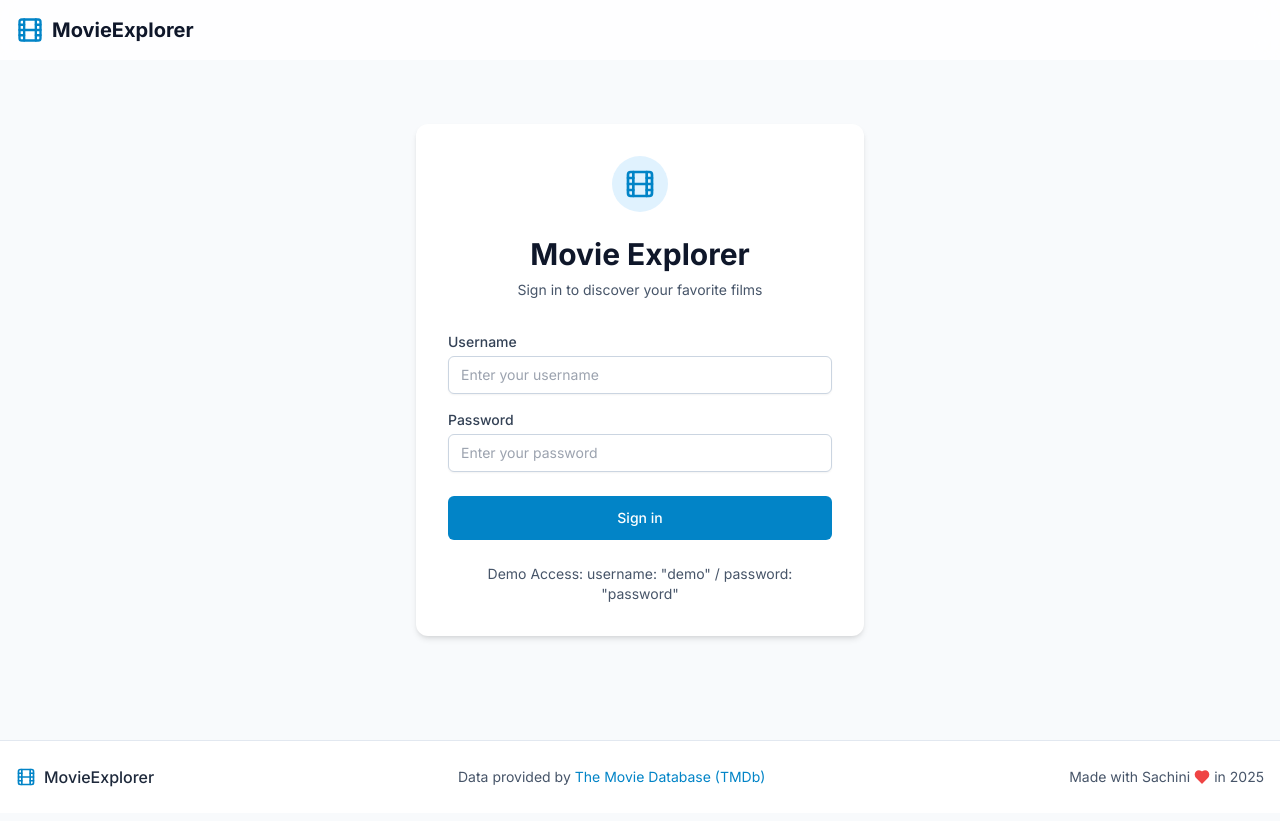
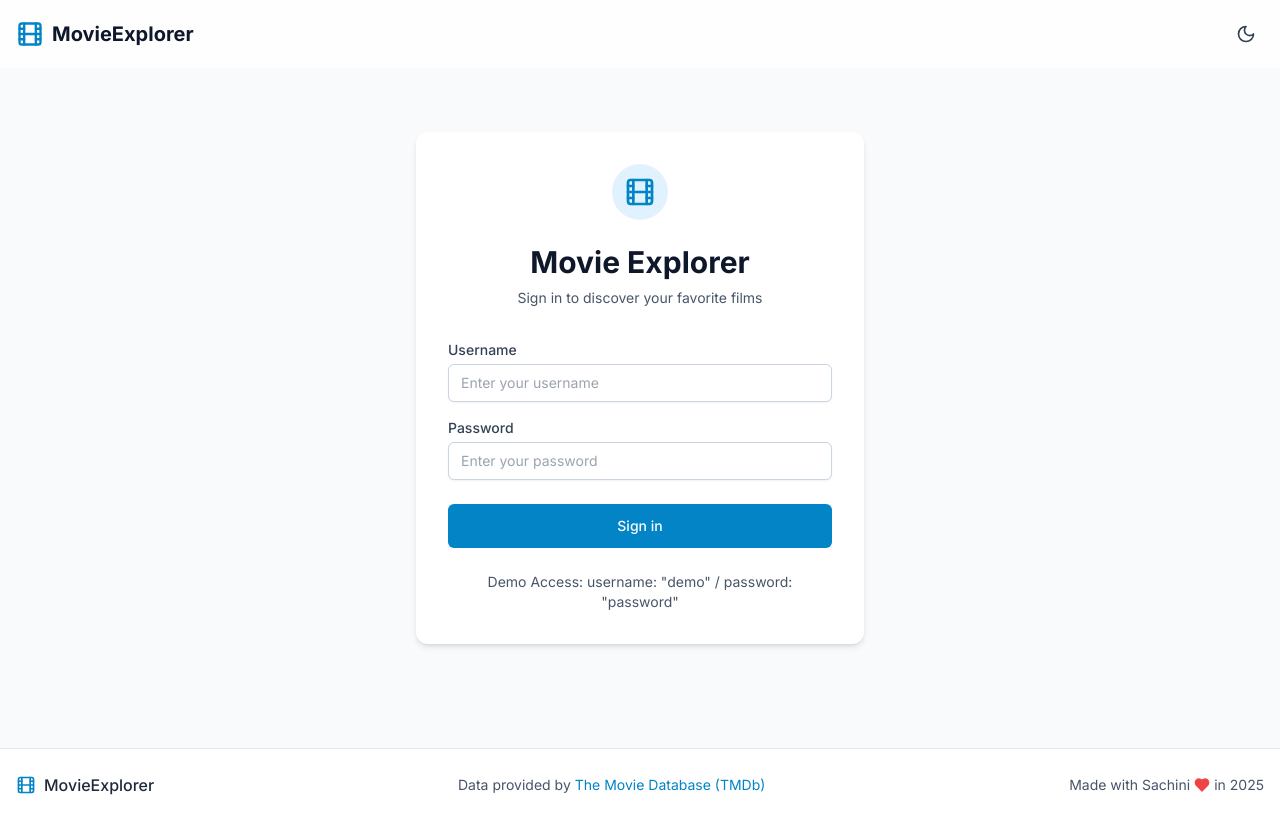
Before and after one commit to ApsaraWitharana/Movie-Explorer-App, a React (Vite) app: page /login in a window 1280 px wide. Built offline with nearby package versions, Linux system fonts and the light colour scheme.

Commit message:
add-movie theam color update dark and light

```diff
--- a/src/components/Navbar.tsx
+++ b/src/components/Navbar.tsx
@@ -1,10 +1,12 @@
 import React, { useState, useEffect } from 'react';
 import { Link, useNavigate, useLocation } from 'react-router-dom';
-import { Film, User, Heart, LogOut, Menu, X } from 'lucide-react';
+import {Film, User, Heart, LogOut, Menu, X, Sun, Moon} from 'lucide-react';
 import { useAuth } from '../contexts/AuthContext';
+import {useTheme} from "../contexts/ThemeContext.tsx";
 
 const Navbar: React.FC = () => {
   const { isAuthenticated, user, logout } = useAuth();
+  const { theme, toggleTheme } = useTheme();
   const navigate = useNavigate();
   const location = useLocation();
   const [isMenuOpen, setIsMenuOpen] = useState(false);
@@ -84,7 +86,14 @@ const Navbar: React.FC = () => {
 
             {/* Actions */}
             <div className="flex items-center">
-
+              {/* Theme Toggle */}
+              <button
+                  onClick={toggleTheme}
+                  className="p-2 text-slate-700 dark:text-slate-300 hover:text-primary-600 dark:hover:text-primary-400 transition-colors"
+                  aria-label={`Switch to ${theme === 'dark' ? 'light' : 'dark'} mode`}
+              >
+                {theme === 'dark' ? <Sun size={20} /> : <Moon size={20} />}
+              </button>
               {/* User Menu (Desktop) */}
               {isAuthenticated && (
                   <div className="hidden md:flex items-center ml-4">
--- /dev/null
+++ b/src/contexts/ThemeContext.tsx
@@ -0,0 +1,91 @@
+import React, { createContext, useContext, useState, useEffect } from 'react';
+
+type Theme = 'light' | 'dark';
+
+interface ThemeContextType {
+  theme: Theme;
+  toggleTheme: () => void;
+}
+
+const ThemeContext = createContext<ThemeContextType | undefined>(undefined);
+
+export const useTheme = () => {
+  const context = useContext(ThemeContext);
+  if (!context) {
+    throw new Error('useTheme must be used within a ThemeProvider');
+  }
+  return context;
+};
+
+interface ThemeProviderProps {
+  children: React.ReactNode;
+}
+
+export const ThemeProvider: React.FC<ThemeProviderProps> = ({ children }) => {
+  // Check local storage for saved theme or use system preference
+  const getSavedTheme = (): Theme => {
+    const savedTheme = localStorage.getItem('theme') as Theme | null;
+
+    if (savedTheme) {
+      return savedTheme;
+    }
+
+    // Check system preference
+    if (window.matchMedia && window.matchMedia('(prefers-color-scheme: dark)').matches) {
+      return 'dark';
+    }
+
+    return 'light';
+  };
+
+  const [theme, setTheme] = useState<Theme>(getSavedTheme);
+
+  // Apply theme to HTML element
+  useEffect(() => {
+    const root = window.document.documentElement;
+
+    if (theme === 'dark') {
+      root.classList.add('dark');
+    } else {
+      root.classList.remove('dark');
+    }
+
+    // Save to localStorage
+    localStorage.setItem('theme', theme);
+  }, [theme]);
+
+  // Listen for system preference changes
+  useEffect(() => {
+    const mediaQuery = window.matchMedia('(prefers-color-scheme: dark)');
+
+    const handleChange = () => {
+      // Only change theme if user hasn't manually set it
+      if (!localStorage.getItem('theme')) {
+        setTheme(mediaQuery.matches ? 'dark' : 'light');
+      }
+    };
+
+    // Initial check
+    handleChange();
+
+    // Add listener
+    if (mediaQuery.addEventListener) {
+      mediaQuery.addEventListener('change', handleChange);
+      return () => mediaQuery.removeEventListener('change', handleChange);
+    }
+
+    // Older browsers
+    mediaQuery.addListener(handleChange);
+    return () => mediaQuery.removeListener(handleChange);
+  }, []);
+
+  const toggleTheme = () => {
+    setTheme(prevTheme => (prevTheme === 'light' ? 'dark' : 'light'));
+  };
+
+  return (
+    <ThemeContext.Provider value={{ theme, toggleTheme }}>
+      {children}
+    </ThemeContext.Provider>
+  );
+};
--- a/src/services/tmdbApi.ts
+++ b/src/services/tmdbApi.ts
@@ -46,3 +46,9 @@ export const tmdbApi = {
     return response.data;
   },
 };
+
+/**
+ #* @author : sachini apsara
+ #* @date : 2024-05-09
+ #* @project : Movie Explorer (Loons Lab)
+ #**/
```
Also changed, not shown: src/App.tsx (+9 -2 lines).
